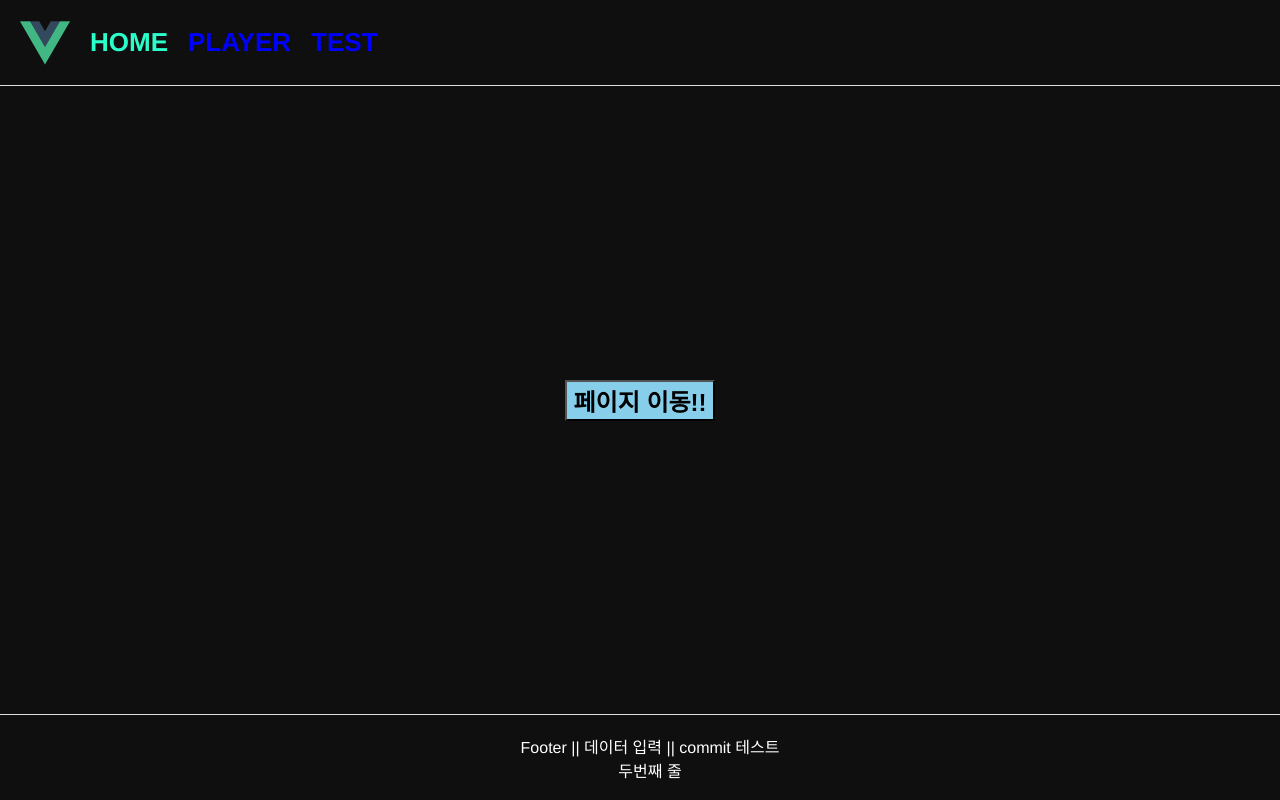
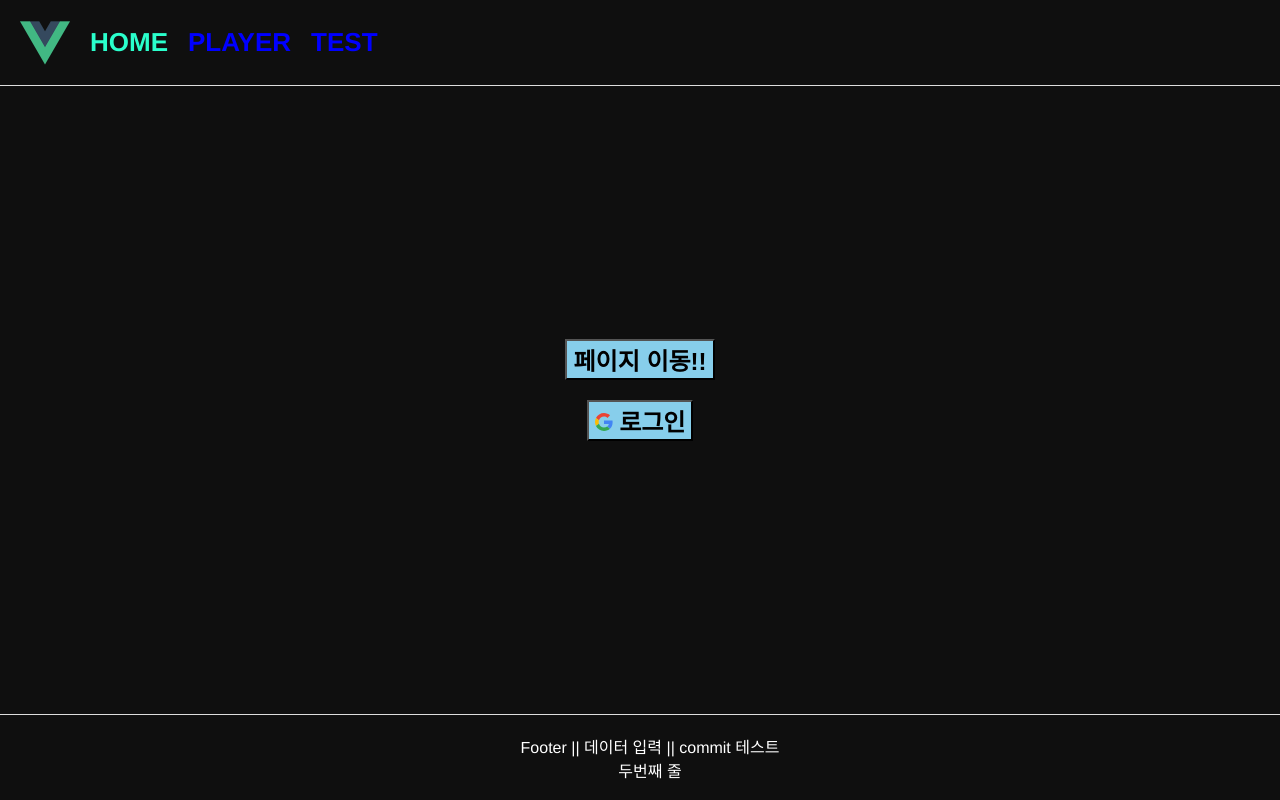
Before and after one commit to hwany0919/vueTest, a Vue app: page / in a window 1280 px wide. Built offline with nearby package versions, Linux system fonts and the light colour scheme.

Commit message:
[Dev] Google Login Rest API Test

```diff
--- a/src/router/router.js
+++ b/src/router/router.js
@@ -7,7 +7,7 @@ export default new Router({
   mode: "history",
   routes: [
     {
-      path: "/",
+      path: "",
       component: () => import(/* webpackChunkName: "main" */"@/views/MainView"),
       children: [
         {
@@ -38,6 +38,11 @@ export default new Router({
           ]
         }
       ]
+    },
+    {
+      path: "/oauth",
+      component: () => import(/* webpackChunkName: "oauth" */"@/views/account/Oauth"),
+      meta: { public: true }
     }
   ]
 })
--- a/src/views/HomeView.vue
+++ b/src/views/HomeView.vue
@@ -1,31 +1,19 @@
 <template>
   <div class="home">
-    <!-- <ul class="test-ui">
-      <li>Vue Test</li>
-      <li>{{message}}</li>
-      <li @click.stop.prevent="showLi = !showLi">Click!!</li>
-      <li v-if="showLi">선택을 하면 보입니다.</li>
-    </ul>
-    <div class="second-line">
-      <router-link :to="`/test`">화면 이동</router-link>
-    </div>
-    <div class="line">
-      <span>CheckBox Test</span>
-      <br>
-      <input type="checkbox" id="jack" value="Jack" v-model="checkedNames" />
-      <label for="jack">Jack</label>
-      <input type="checkbox" id="mike" value="Mike" v-model="checkedNames" />
-      <label for="mike">Mike</label>
-      <input type="checkbox" id="toms" value="Toms" v-model="checkedNames" />
-      <label for="toms">Toms</label>
-      <br>
-      <span>{{ checkNames }}</span>
-      <br><br>
-      <input type="checkbox" v-model="toggle" true-value="yes" false-value="no" />
-      value check :: {{ toggle }}
-    </div> -->
     <div class="btnDiv">
       <button @click="movePage">페이지 이동!!</button>
+      <button @click="snsLogin">
+        <svg version="1.1" xmlns="http://www.w3.org/2000/svg" width="18px" height="18px" viewBox="0 0 48 48" class="abcRioButtonSvg">
+          <g>
+            <path fill="#EA4335" d="M24 9.5c3.54 0 6.71 1.22 9.21 3.6l6.85-6.85C35.9 2.38 30.47 0 24 0 14.62 0 6.51 5.38 2.56 13.22l7.98 6.19C12.43 13.72 17.74 9.5 24 9.5z"></path>
+            <path fill="#4285F4" d="M46.98 24.55c0-1.57-.15-3.09-.38-4.55H24v9.02h12.94c-.58 2.96-2.26 5.48-4.78 7.18l7.73 6c4.51-4.18 7.09-10.36 7.09-17.65z"></path>
+            <path fill="#FBBC05" d="M10.53 28.59c-.48-1.45-.76-2.99-.76-4.59s.27-3.14.76-4.59l-7.98-6.19C.92 16.46 0 20.12 0 24c0 3.88.92 7.54 2.56 10.78l7.97-6.19z"></path>
+            <path fill="#34A853" d="M24 48c6.48 0 11.93-2.13 15.89-5.81l-7.73-6c-2.15 1.45-4.92 2.3-8.16 2.3-6.26 0-11.57-4.22-13.47-9.91l-7.98 6.19C6.51 42.62 14.62 48 24 48z"></path>
+            <path fill="none" d="M0 0h48v48H0z"></path>
+          </g>
+        </svg>
+        로그인
+      </button>
     </div>
   </div>
 </template>
@@ -47,7 +35,15 @@ export default {
   },
   methods: {
     movePage() {
-      window.open("https://dev.spotvnow.co.kr", "_blank");
+      // window.open("https://www.spotvnow.co.kr");
+      window.open("http://localhost:9090");
+    },
+    snsLogin() {
+      const clientId = "357010407900-c7l74rdcutoo87g0lo6us5mpl9nnq65l.apps.googleusercontent.com"
+      const scope = "https://www.googleapis.com/auth/userinfo.email"
+      const redirectUri = "http://localhost:8080/oauth"
+      const oauthUrl = `https://accounts.google.com/o/oauth2/v2/auth?client_id=${clientId}&scope=${scope}&redirect_uri=${redirectUri}&response_type=code`
+      location.href = oauthUrl;
     }
   }
 }
@@ -87,16 +83,18 @@ export default {
 
     .btnDiv {
       display: flex;
+      flex-flow: column wrap;
       justify-content: center;
       align-items: center;
       width: 100%;
-      height: calc(100vh - 232px);
+      height: calc(100vh - 252px);
 
       > button {
         font-size: 24px;
         font-weight: bold;
         background-color: skyblue;
         cursor: pointer;
+        margin: 10px auto;
       }
     }
   }
--- /dev/null
+++ b/src/views/account/Oauth.vue
@@ -0,0 +1,25 @@
+<template>
+  <div class="oauth">
+    API 로그인 연동<br/>
+    {{$route.query}}
+  </div>
+</template>
+
+<script>
+export default {
+  created() {
+    console.log("query :: ", this.$route.query);
+    this.$router.replace("/");
+  }
+}
+</script>
+
+<style lang="less">
+.oauth {
+  display: flex;
+  flex-flow: column wrap;
+  justify-content: center;
+  align-items: center;
+}
+
+</style>
```
